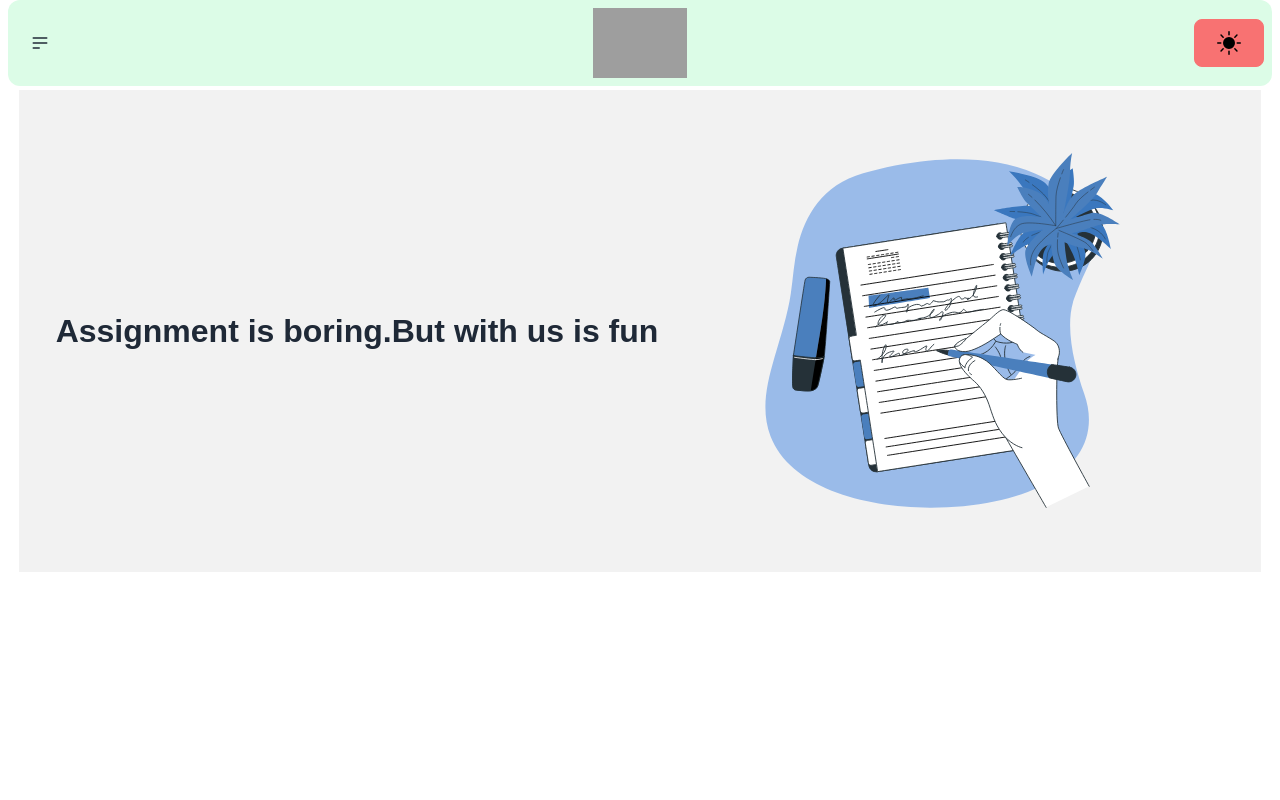
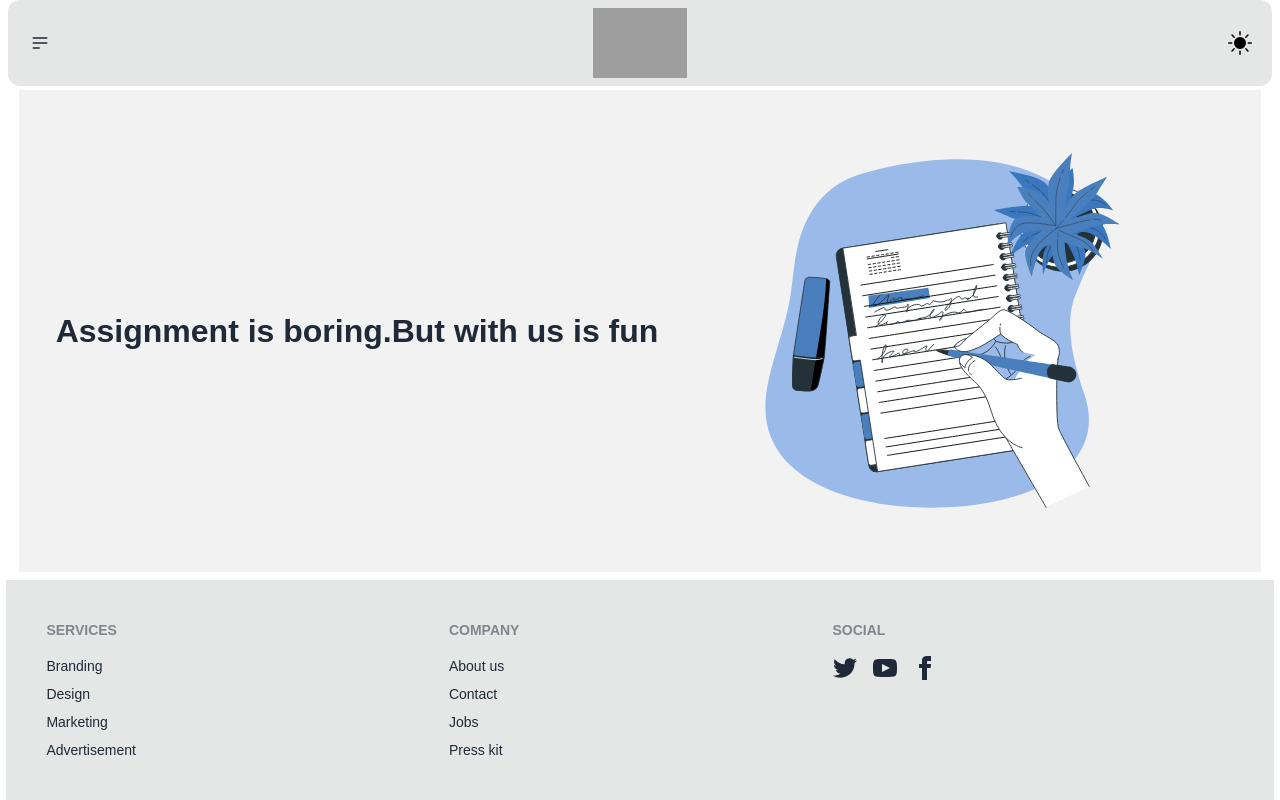
Before and after one commit to Sizan458/study-ally-clinte, a React (Vite) app: page / in a window 1280 px wide. Built offline with nearby package versions, Linux system fonts and the light colour scheme; grey boxes are pictures that could not be loaded.

Commit message:
add footer & style it

```diff
--- /dev/null
+++ b/src/Component/Footer/Footer.jsx
@@ -0,0 +1,33 @@
+
+const Footer = () => {
+    return (
+        <div>
+            <footer className="footer p-10 bg-base-300  text-base-content dark:bg-emerald-200 dark:rounded-lg">
+  <nav>
+    <header className="footer-title">Services</header>
+    <a className="link link-hover">Branding</a>
+    <a className="link link-hover">Design</a>
+    <a className="link link-hover">Marketing</a>
+    <a className="link link-hover">Advertisement</a>
+  </nav>
+  <nav>
+    <header className="footer-title">Company</header>
+    <a className="link link-hover">About us</a>
+    <a className="link link-hover">Contact</a>
+    <a className="link link-hover">Jobs</a>
+    <a className="link link-hover">Press kit</a>
+  </nav>
+  <nav>
+    <header className="footer-title">Social</header>
+    <div className="grid grid-flow-col gap-4">
+      <a><svg xmlns="http://www.w3.org/2000/svg" width="24" height="24" viewBox="0 0 24 24" className="fill-current"><path d="M24 4.557c-.883.392-1.832.656-2.828.775 1.017-.609 1.798-1.574 2.165-2.724-.951.564-2.005.974-3.127 1.195-.897-.957-2.178-1.555-3.594-1.555-3.179 0-5.515 2.966-4.797 6.045-4.091-.205-7.719-2.165-10.148-5.144-1.29 2.213-.669 5.108 1.523 6.574-.806-.026-1.566-.247-2.229-.616-.054 2.281 1.581 4.415 3.949 4.89-.693.188-1.452.232-2.224.084.626 1.956 2.444 3.379 4.6 3.419-2.07 1.623-4.678 2.348-7.29 2.04 2.179 1.397 4.768 2.212 7.548 2.212 9.142 0 14.307-7.721 13.995-14.646.962-.695 1.797-1.562 2.457-2.549z"></path></svg></a>
+      <a><svg xmlns="http://www.w3.org/2000/svg" width="24" height="24" viewBox="0 0 24 24" className="fill-current"><path d="M19.615 3.184c-3.604-.246-11.631-.245-15.23 0-3.897.266-4.356 2.62-4.385 8.816.029 6.185.484 8.549 4.385 8.816 3.6.245 11.626.246 15.23 0 3.897-.266 4.356-2.62 4.385-8.816-.029-6.185-.484-8.549-4.385-8.816zm-10.615 12.816v-8l8 3.993-8 4.007z"></path></svg></a>
+      <a><svg xmlns="http://www.w3.org/2000/svg" width="24" height="24" viewBox="0 0 24 24" className="fill-current"><path d="M9 8h-3v4h3v12h5v-12h3.642l.358-4h-4v-1.667c0-.955.192-1.333 1.115-1.333h2.885v-5h-3.808c-3.596 0-5.192 1.583-5.192 4.615v3.385z"></path></svg></a>
+    </div>
+  </nav>
+</footer>
+        </div>
+    );
+};
+
+export default Footer;
--- a/src/Component/HomePage/Home/Home.jsx
+++ b/src/Component/HomePage/Home/Home.jsx
@@ -1,3 +1,4 @@
+import Footer from "../../Footer/Footer";
 import Banner from "../Banner/Banner";
 
 
@@ -7,6 +8,9 @@
             <div>
                 <Banner></Banner>
             </div>
+            <div className="mt-2 w-[99%] mx-auto ">
+                <Footer></Footer>
+            </div>
         </div>
     );
 };
--- a/src/Component/NavBar/Nav.jsx
+++ b/src/Component/NavBar/Nav.jsx
@@ -16,7 +16,7 @@
     </>
     return (
         <div className="mx-2  ">
-           <div className="navbar bg-green-100 rounded-xl  dark:bg-red-100">
+           <div className="navbar  bg-base-300  dark:bg-green-100 rounded-xl ">
   <div className="navbar-start">
     <div className="dropdown">
       <label tabIndex={0} className="btn btn-ghost btn-circle">
@@ -31,7 +31,7 @@
     <img src="https://i.ibb.co/wdHrP5r/studyally-logo-thumbnail-removebg-preview.png" className="h-[70px]"/>
   </div>
   <div className="navbar-end">
-    <button className="btn btn-error text-2xl  w-[70px] text-black   " onClick={changeTheme}>{mode === "dark"? <BsMoonFill></BsMoonFill>:<BsSunFill></BsSunFill> }</button>
+    <button className="btn btn-ghost btn-circle text-2xl   text-black   " onClick={changeTheme}>{mode === "dark"? <BsMoonFill></BsMoonFill>:<BsSunFill></BsSunFill> }</button>
   </div>
 </div>
         </div>
```
